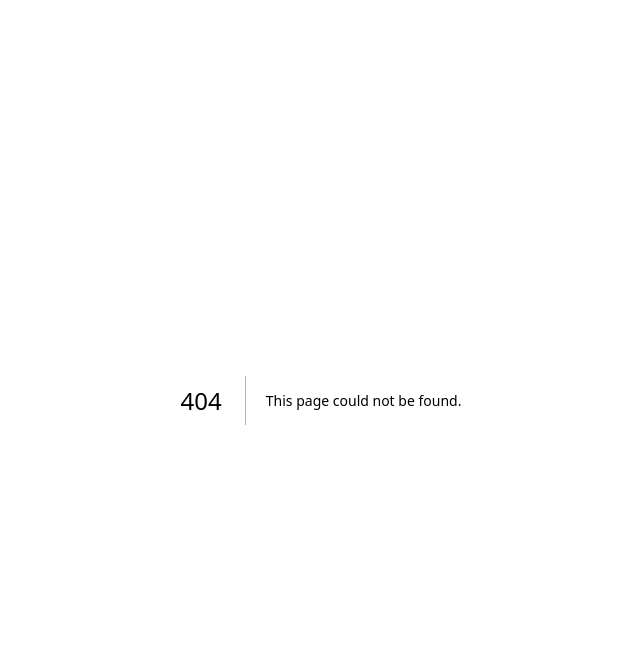
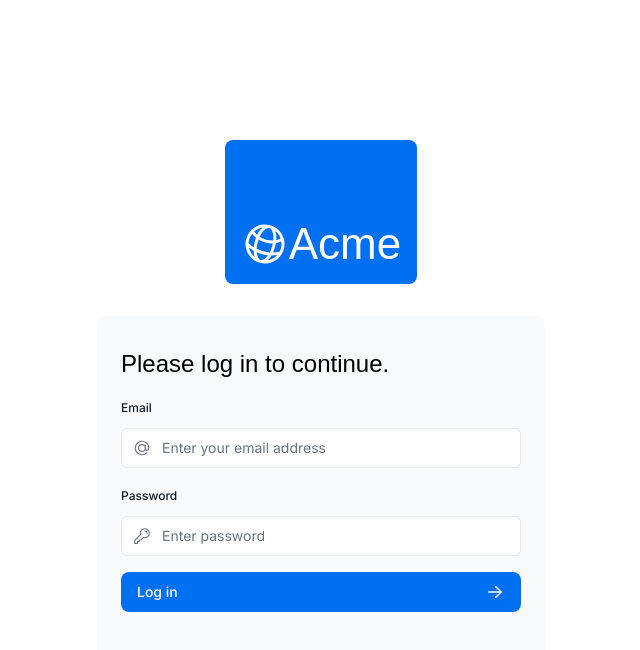
Before and after one commit to yuzhouyichen/nextjs-dashboard, a Next.js app: page /login in a window 1280 px wide. Before the commit this address had no page. Shown: the top 650 px of the page, without its empty margins (319-959 px from the left). Built offline with nearby package versions, Linux system fonts and the light colour scheme; a web font is replaced by a local one.

Commit message:
添加注释

```diff
--- a/app/layout.tsx
+++ b/app/layout.tsx
@@ -3,11 +3,7 @@ import '@/app/ui/global.css';
 
 import { inter } from '@/app/ui/fonts';
 
-export default function RootLayout({
-  children,
-}: {
-  children: React.ReactNode;
-}) {
+export default function RootLayout({children}: {children: React.ReactNode}) {
   return (
     <html lang="en">
       {/* inter.className 这个是字体，Tailwind 的 antialiased 类，该类可使字体更加平滑 */}
--- a/app/lib/data.ts
+++ b/app/lib/data.ts
@@ -1,4 +1,5 @@
 import postgres from 'postgres';
+// 用于定义数据库的结构。
 import {
   CustomerField,
   CustomersTableType,
@@ -9,8 +10,11 @@ import {
 } from './definitions';
 import { formatCurrency } from './utils';
 
-const sql = postgres(process.env.POSTGRES_URL!, { ssl: 'require' });
+// 这是一个数据库连接的库，用于连接到数据库。
+const sql = postgres(process.env.POSTGRES_URL!, {});
 
+
+// 获取利润数据
 export async function fetchRevenue() {
   try {
     // Artificially delay a response for demo purposes.
@@ -30,6 +34,7 @@ export async function fetchRevenue() {
   }
 }
 
+// 获取最新发票数据
 export async function fetchLatestInvoices() {
   try {
     const data = await sql<LatestInvoiceRaw[]>`
@@ -39,6 +44,7 @@ export async function fetchLatestInvoices() {
       ORDER BY invoices.date DESC
       LIMIT 5`;
 
+    // 将金额转换为货币格式
     const latestInvoices = data.map((invoice) => ({
       ...invoice,
       amount: formatCurrency(invoice.amount),
@@ -50,6 +56,7 @@ export async function fetchLatestInvoices() {
   }
 }
 
+// 获取卡片数据
 export async function fetchCardData() {
   try {
     // You can probably combine these into a single SQL query
@@ -86,6 +93,8 @@ export async function fetchCardData() {
 }
 
 const ITEMS_PER_PAGE = 6;
+
+// 获取条件过滤后的发票数据
 export async function fetchFilteredInvoices(
   query: string,
   currentPage: number,
@@ -121,6 +130,8 @@ export async function fetchFilteredInvoices(
   }
 }
 
+
+// 获取发票页数
 export async function fetchInvoicesPages(query: string) {
   try {
     const data = await sql`SELECT COUNT(*)
@@ -142,6 +153,7 @@ export async function fetchInvoicesPages(query: string) {
   }
 }
 
+// 获取单个发票数据
 export async function fetchInvoiceById(id: string) {
   try {
     const data = await sql<InvoiceForm[]>`
@@ -167,6 +179,7 @@ export async function fetchInvoiceById(id: string) {
   }
 }
 
+// 获取所有客户数据
 export async function fetchCustomers() {
   try {
     const customers = await sql<CustomerField[]>`
@@ -184,6 +197,8 @@ export async function fetchCustomers() {
   }
 }
 
+
+// 获取条件过滤后的客户数据
 export async function fetchFilteredCustomers(query: string) {
   try {
     const data = await sql<CustomersTableType[]>`
--- /dev/null
+++ b/app/login/page.tsx
@@ -0,0 +1,15 @@
+import AcmeLogo from '@/app/ui/acme-logo';
+import LoginForm from '@/app/ui/login-form';
+
+export default function Page() {
+  return (
+    <main className="flex min-h-screen flex-col items-center justify-center p-6">
+      <div className="flex h-20 shrink-0 items-end rounded-lg bg-blue-500 p-4 md:h-36">
+        <AcmeLogo />
+      </div>
+      <div className="mt-8 w-full max-w-md">
+        <LoginForm />
+      </div>
+    </main>
+  );
+}
--- a/app/seed/route.ts
+++ b/app/seed/route.ts
@@ -2,7 +2,7 @@ import bcrypt from 'bcrypt';
 import postgres from 'postgres';
 import { invoices, customers, revenue, users } from '../lib/placeholder-data';
 
-const sql = postgres(process.env.POSTGRES_URL!, { ssl: 'require' });
+const sql = postgres(process.env.POSTGRES_URL!, {});
 
 async function seedUsers() {
   await sql`CREATE EXTENSION IF NOT EXISTS "uuid-ossp"`;
--- a/app/ui/global.css
+++ b/app/ui/global.css
@@ -1,17 +1,21 @@
+/* 这三行指令是 Tailwind CSS 的入口，让项目可以使用 Tailwind 的样式系统。 */
 @tailwind base;
 @tailwind components;
 @tailwind utilities;
 
+/* 这个 CSS 规则用于确保数字输入框在 Firefox 和 WebKit 浏览器中显示为纯文本输入。 */
 input[type='number'] {
   -moz-appearance: textfield;
   appearance: textfield;
 }
 
+/* 这个 CSS 规则用于确保数字输入框在 WebKit 浏览器中显示为纯文本输入。 */
 input[type='number']::-webkit-inner-spin-button {
   -webkit-appearance: none;
   margin: 0;
 }
 
+/* 这个 CSS 规则用于确保数字输入框在 WebKit 浏览器中显示为纯文本输入。 */
 input[type='number']::-webkit-outer-spin-button {
   -webkit-appearance: none;
   margin: 0;
```
Also changed, not shown: 1 other file (tests, documents, lock files or other folders).
